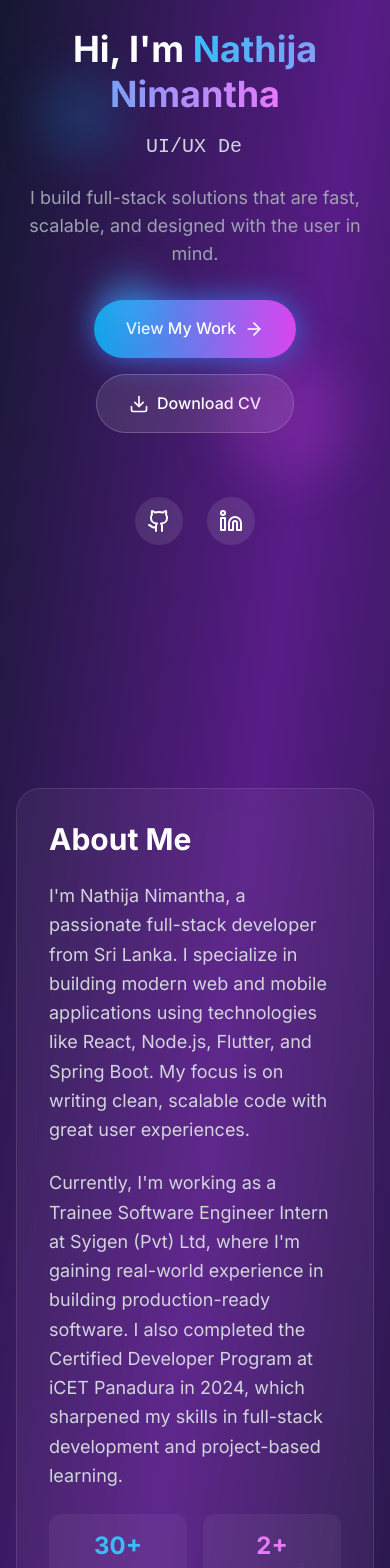
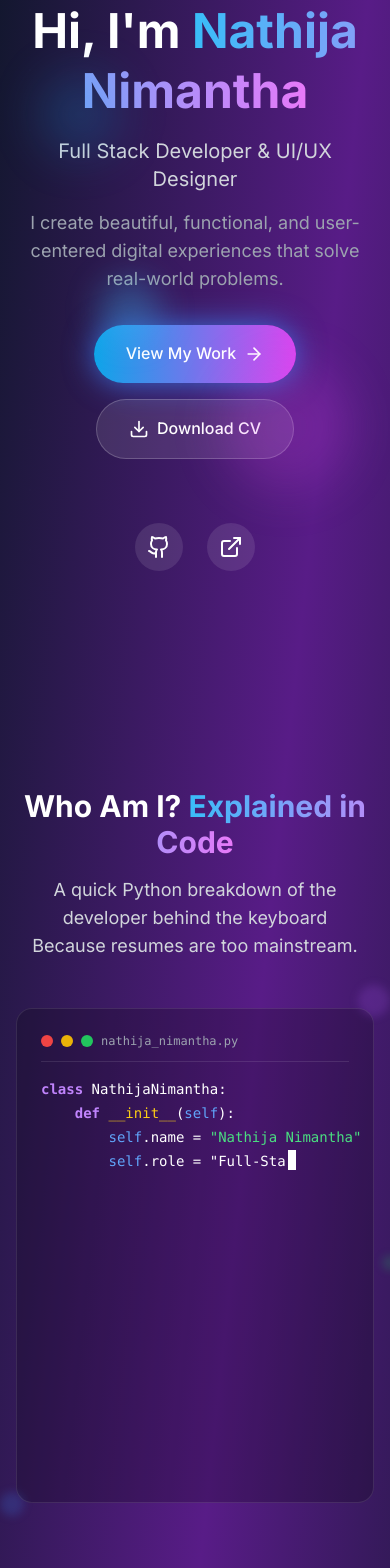
Before and after one commit to nathija-nimantha/my-portfolio-v2, a React (Vite) app: page / in a window 390 px wide. Shown: the part 200-1768 px from the top of the page. Built offline with nearby package versions, Linux system fonts and the light colour scheme.

Commit message:
feat: add TypewriterCode component to showcase developer profile in animated format

```diff
--- /dev/null
+++ b/src/components/TypewriterCode.tsx
@@ -0,0 +1,211 @@
+"use client"
+
+import { useState, useEffect, type JSX } from "react"
+
+const TypewriterCode = () => {
+  const [displayedCode, setDisplayedCode] = useState("")
+  const [currentIndex, setCurrentIndex] = useState(0)
+  const [isComplete, setIsComplete] = useState(false)
+
+  const codeString = `class NathijaNimantha:
+    def __init__(self):
+        self.name = "Nathija Nimantha"
+        self.role = "Full-Stack Developer in Training"
+        self.location = "Sri Lanka 🇱🇰"
+        self.education = "Institute of Computer Engineering Technology (iCET)"
+        self.current_focus = ["React", "Mobile App Development", "Full-Stack Magic"]
+        self.fun_fact = "I debug code like Sherlock Holmes solves mysteries 🕵️‍♂️"
+
+    def say_hello(self):
+        print("Thanks for dropping by! Let's build something amazing together! 🚀")
+
+    def get_daily_routine(self):
+        return {
+            "morning": "☕ Coffee + Code",
+            "afternoon": "🐛 Debug like a detective",
+            "evening": "📚 Learn new tech",
+            "night": "🌙 Dream in code"
+        }
+
+    def current_status(self):
+        return "Turning coffee into code, one commit at a time ⚡"
+
+# Initialize the developer
+dev = NathijaNimantha()
+dev.say_hello()`
+
+  useEffect(() => {
+    if (currentIndex < codeString.length) {
+      // Calculate dynamic delay with random pauses
+      let delay = 25 // Base typing speed
+
+      const char = codeString[currentIndex]
+      const prevChar = currentIndex > 0 ? codeString[currentIndex - 1] : ''
+
+      // Add natural pauses at certain points
+      if (char === '\n') {
+        delay = 150 // Pause at end of lines
+      } else if (char === ':') {
+        delay = 200 // Pause after colons
+      } else if (char === '=' && codeString[currentIndex + 1] === ' ') {
+        delay = 100 // Pause after assignments
+      } else if (char === ',' && codeString[currentIndex + 1] === ' ') {
+        delay = 80 // Pause after commas
+      } else if (char === '"' && prevChar !== '\\') {
+        delay = 120 // Pause when starting/ending strings
+      } else if (char === '(' || char === ')' || char === '{' || char === '}') {
+        delay = 90 // Pause at brackets
+      } else if (Math.random() < 0.08) {
+        // Random thinking pauses (8% chance)
+        delay = Math.random() * 300 + 200 // 200-500ms pause
+      }
+
+      const timeout = setTimeout(() => {
+        setDisplayedCode((prev) => prev + codeString[currentIndex])
+        setCurrentIndex((prev) => prev + 1)
+      }, delay)
+
+      return () => clearTimeout(timeout)
+    } else {
+      setIsComplete(true)
+    }
+  }, [currentIndex, codeString])
+
+  // New function to render code with inline cursor
+  const renderCodeWithCursor = () => {
+    const beforeCursor = displayedCode
+    const lines = beforeCursor.split('\n')
+
+    return lines.map((line: string, lineIndex: number) => {
+      const isLastLine = lineIndex === lines.length - 1
+
+      return (
+        <div key={lineIndex} className="leading-relaxed min-h-[1.5rem] flex">
+          {/* Render the line content */}
+          <span className="whitespace-pre">
+            {line === '' ? '\u00A0' : renderLineWithHighlighting(line)}
+          </span>
+
+          {/* Show cursor at the end of the last line if not complete */}
+          {isLastLine && !isComplete && (
+            <span
+              className="inline-block w-2 h-5 bg-white ml-0.5"
+              style={{
+                animation: 'blink 1s infinite'
+              }}
+            />
+          )}
+        </div>
+      )
+    })
+  }
+
+  // Helper function to highlight a single line
+  const renderLineWithHighlighting = (line: string) => {
+    if (line.trim() === '') return '\u00A0'
+
+    const parts: JSX.Element[] = []
+    let i = 0
+
+    while (i < line.length) {
+      let matched = false
+      const remaining = line.substring(i)
+
+      // Handle spaces first
+      if (line[i] === ' ') {
+        parts.push(
+          <span key={i} className="text-white">
+            {' '}
+          </span>
+        )
+        i++
+        continue
+      }
+
+      // Define patterns for syntax highlighting
+      const patterns = [
+        { regex: /^#.*$/, className: 'text-gray-400 italic' },
+        { regex: /^"[^"]*"/, className: 'text-green-400' },
+        { regex: /^(class|def|return|print|import|from|if|else|elif|for|while|try|except|with|as)\b/, className: 'text-purple-400 font-semibold' },
+        { regex: /^self\b/, className: 'text-blue-400' },
+        { regex: /^[a-zA-Z_][a-zA-Z0-9_]*(?=\s*\()/, className: 'text-yellow-400' },
+        { regex: /^__[a-zA-Z_][a-zA-Z0-9_]*__/, className: 'text-cyan-400' },
+      ]
+
+      // Try to match patterns
+      for (const pattern of patterns) {
+        const match = remaining.match(pattern.regex)
+        if (match) {
+          parts.push(
+            <span key={i} className={pattern.className}>
+              {match[0]}
+            </span>
+          )
+          i += match[0].length
+          matched = true
+          break
+        }
+      }
+
+      // If no pattern matched, add single character
+      if (!matched) {
+        parts.push(
+          <span key={i} className="text-white">
+            {line[i]}
+          </span>
+        )
+        i++
+      }
+    }
+
+    return parts
+  }
+
+  return (
+    <div className="relative">
+      <style>{`
+        @keyframes float {
+          0%, 100% { transform: translateY(0px); }
+          50% { transform: translateY(-10px); }
+        }
+        @keyframes blink {
+          0%, 50% { opacity: 1; }
+          51%, 100% { opacity: 0; }
+        }
+        .animate-float {
+          animation: float 6s ease-in-out infinite;
+        }
+      `}</style>
+
+      <div className="backdrop-blur-md bg-black/20 rounded-2xl p-6 border border-white/10 font-mono text-sm overflow-hidden">
+        {/* Terminal Header */}
+        <div className="flex items-center space-x-2 mb-4 pb-3 border-b border-white/10">
+          <div className="flex space-x-2">
+            <div className="w-3 h-3 bg-red-500 rounded-full"></div>
+            <div className="w-3 h-3 bg-yellow-500 rounded-full"></div>
+            <div className="w-3 h-3 bg-green-500 rounded-full"></div>
+          </div>
+          <span className="text-gray-400 text-xs ml-4">nathija_nimantha.py</span>
+        </div>
+
+        {/* Code Content */}
+        <div className="text-white min-h-[400px]">
+          {renderCodeWithCursor()}
+        </div>
+      </div>
+
+      {/* Floating elements around the code */}
+      <div className="absolute -top-4 -right-4 w-8 h-8 bg-purple-500/20 rounded-full blur-sm animate-bounce"></div>
+      <div
+        className="absolute -bottom-4 -left-4 w-6 h-6 bg-blue-500/20 rounded-full blur-sm animate-bounce"
+        style={{ animationDelay: "2s", animationDuration: "3s" }}
+      ></div>
+      <div
+        className="absolute top-1/2 -right-6 w-4 h-4 bg-green-500/20 rounded-full blur-sm animate-bounce"
+        style={{ animationDelay: "4s", animationDuration: "4s" }}
+      ></div>
+    </div>
+  )
+}
+
+export default TypewriterCode
--- a/src/pages/Home.tsx
+++ b/src/pages/Home.tsx
@@ -1,38 +1,27 @@
-import { ArrowRight, Download, Github, Linkedin } from "lucide-react"
+import { ArrowRight, Download, Github, ExternalLink } from "lucide-react"
 import { Link } from "react-router-dom"
-import useTypewriter from "../components/useTypewriter"
-import { useEffect } from "react"
+import TypewriterCode from "../components/TypewriterCode"
 
 const Home = () => {
-  const roles = ["Full Stack Developer", "UI/UX Designer"]
-  const typedText = useTypewriter(roles, 100, 2000)
-
-  useEffect(() => {
-    document.title = "Home | Nathija Nimantha"
-  }, [])
-
   return (
     <div className="min-h-screen pt-16">
       {/* Hero Section */}
       <section className="relative min-h-screen flex items-center justify-center px-4 sm:px-6 lg:px-8">
         <div className="max-w-4xl mx-auto text-center space-y-8 animate-fade-in">
           <div className="space-y-4">
-            <h1 className="text-4xl md:text-6xl font-bold text-white leading-tight">
+            <h1 className="text-5xl md:text-7xl font-bold text-white leading-tight">
               Hi, I'm{" "}
               <span className="bg-gradient-to-r from-primary-400 to-secondary-400 bg-clip-text text-transparent">
                 Nathija Nimantha
               </span>
             </h1>
-            <p
-              className="text-xl md:text-2xl text-gray-300 max-w-2xl mx-auto border-r-2 border-white typing-caret inline-block">
-              {typedText}
-            </p>
-            <p className="text-lg text-gray-400 max-w-3xl mx-auto animate-slide-up opacity-0 animate-delay-700 animate-fill-forwards">
-              I build full-stack solutions that are fast, scalable, and designed with the user in mind.
+            <p className="text-xl md:text-2xl text-gray-300 max-w-2xl mx-auto">Full Stack Developer & UI/UX Designer</p>
+            <p className="text-lg text-gray-400 max-w-3xl mx-auto">
+              I create beautiful, functional, and user-centered digital experiences that solve real-world problems.
             </p>
           </div>
 
-          <div className="flex flex-col sm:flex-row gap-4 justify-center items-center animate-fade-in animate-delay-1000">
+          <div className="flex flex-col sm:flex-row gap-4 justify-center items-center">
             <Link
               to="/projects"
               className="group flex items-center space-x-2 px-8 py-4 bg-gradient-to-r from-primary-500 to-secondary-500 text-white rounded-full hover:from-primary-600 hover:to-secondary-600 transition-all duration-300 transform hover:scale-105 animate-glow"
@@ -40,20 +29,15 @@ const Home = () => {
               <span>View My Work</span>
               <ArrowRight size={20} className="group-hover:translate-x-1 transition-transform" />
             </Link>
-            <a
-              href="/Nathija-Nimantha-CV.pdf"
-              target="_blank"
-              rel="noopener noreferrer"
-              className="flex items-center space-x-2 px-8 py-4 backdrop-blur-md bg-white/10 text-white rounded-full hover:bg-white/20 transition-all duration-300 border border-white/20"
-            >
+            <button className="flex items-center space-x-2 px-8 py-4 backdrop-blur-md bg-white/10 text-white rounded-full hover:bg-white/20 transition-all duration-300 border border-white/20">
               <Download size={20} />
               <span>Download CV</span>
-            </a>
+            </button>
           </div>
 
-          <div className="flex justify-center space-x-6 pt-8 animate-fade-in animate-delay-1200">
+          <div className="flex justify-center space-x-6 pt-8">
             <a
-              href="https://github.com/nathija-nimantha/"
+              href="https://github.com"
               target="_blank"
               rel="noopener noreferrer"
               className="p-3 rounded-full backdrop-blur-md bg-white/10 text-white hover:bg-white/20 hover:text-primary-400 transition-all duration-300 transform hover:scale-110"
@@ -61,17 +45,17 @@ const Home = () => {
               <Github size={24} />
             </a>
             <a
-              href="https://linkedin.com/in/nathija-nimantha"
+              href="https://linkedin.com"
               target="_blank"
               rel="noopener noreferrer"
               className="p-3 rounded-full backdrop-blur-md bg-white/10 text-white hover:bg-white/20 hover:text-primary-400 transition-all duration-300 transform hover:scale-110"
             >
-              <Linkedin size={24} />
+              <ExternalLink size={24} />
             </a>
           </div>
         </div>
 
-        {/* Floating Background Circles */}
+        {/* Floating Elements */}
         <div className="absolute top-1/4 left-10 w-20 h-20 bg-primary-500/20 rounded-full blur-xl animate-float"></div>
         <div
           className="absolute bottom-1/4 right-10 w-32 h-32 bg-secondary-500/20 rounded-full blur-xl animate-float"
@@ -83,7 +67,29 @@ const Home = () => {
         ></div>
       </section>
 
-      {/* Quick About Section */}
+      {/* Animated Code Section */}
+      <section className="py-20 px-4 sm:px-6 lg:px-8">
+        <div className="max-w-4xl mx-auto">
+          <div className="text-center mb-12 animate-slide-in">
+            <h2 className="text-3xl md:text-4xl font-bold text-white mb-4">
+              Who Am I?{" "}
+              <span className="bg-gradient-to-r from-primary-400 to-secondary-400 bg-clip-text text-transparent">
+                Explained in Code
+              </span>
+            </h2>
+            <p className="text-gray-300 text-lg">
+              A quick Python breakdown of the developer behind the keyboard
+              <br />
+              Because resumes are too mainstream.
+            </p>
+          </div>
+          <div className="animate-slide-up">
+            <TypewriterCode />
+          </div>
+        </div>
+      </section>
+
+      {/* About Me Section */}
       <section className="py-20 px-4 sm:px-6 lg:px-8">
         <div className="max-w-6xl mx-auto">
           <div className="backdrop-blur-md bg-white/5 rounded-3xl p-8 md:p-12 border border-white/10">
@@ -91,24 +97,23 @@ const Home = () => {
               <div className="space-y-6 animate-slide-in">
                 <h2 className="text-3xl md:text-4xl font-bold text-white">About Me</h2>
                 <p className="text-gray-300 text-lg leading-relaxed">
-                  I'm Nathija Nimantha, a passionate full-stack developer from Sri Lanka. I specialize in building modern web
-                  and mobile applications using technologies like React, Node.js, Flutter, and Spring Boot. My focus is on
-                  writing clean, scalable code with great user experiences.
+                  I'm a passionate developer currently studying at the Institute of Computer Engineering Technology
+                  (iCET) in Sri Lanka. I specialize in creating digital experiences that are not only beautiful but also
+                  functional and user-friendly.
                 </p>
                 <p className="text-gray-300 text-lg leading-relaxed">
-                  Currently, I'm working as a Trainee Software Engineer Intern at Syigen (Pvt) Ltd, where I'm gaining
-                  real-world experience in building production-ready software. I also completed the Certified Developer
-                  Program at iCET Panadura in 2024, which sharpened my skills in full-stack development and project-based
-                  learning.
+                  My journey in tech is driven by curiosity and a love for problem-solving. Whether it's debugging
+                  complex code or learning the latest frameworks, I approach every challenge with enthusiasm and
+                  determination.
                 </p>
                 <div className="grid grid-cols-2 gap-4">
                   <div className="text-center p-4 backdrop-blur-md bg-white/5 rounded-xl">
-                    <div className="text-2xl font-bold text-primary-400">30+</div>
+                    <div className="text-2xl font-bold text-primary-400">20+</div>
                     <div className="text-gray-300">Projects</div>
                   </div>
                   <div className="text-center p-4 backdrop-blur-md bg-white/5 rounded-xl">
                     <div className="text-2xl font-bold text-secondary-400">2+</div>
-                    <div className="text-gray-300">Years of Experience</div>
+                    <div className="text-gray-300">Years Learning</div>
                   </div>
                 </div>
                 <Link
```
